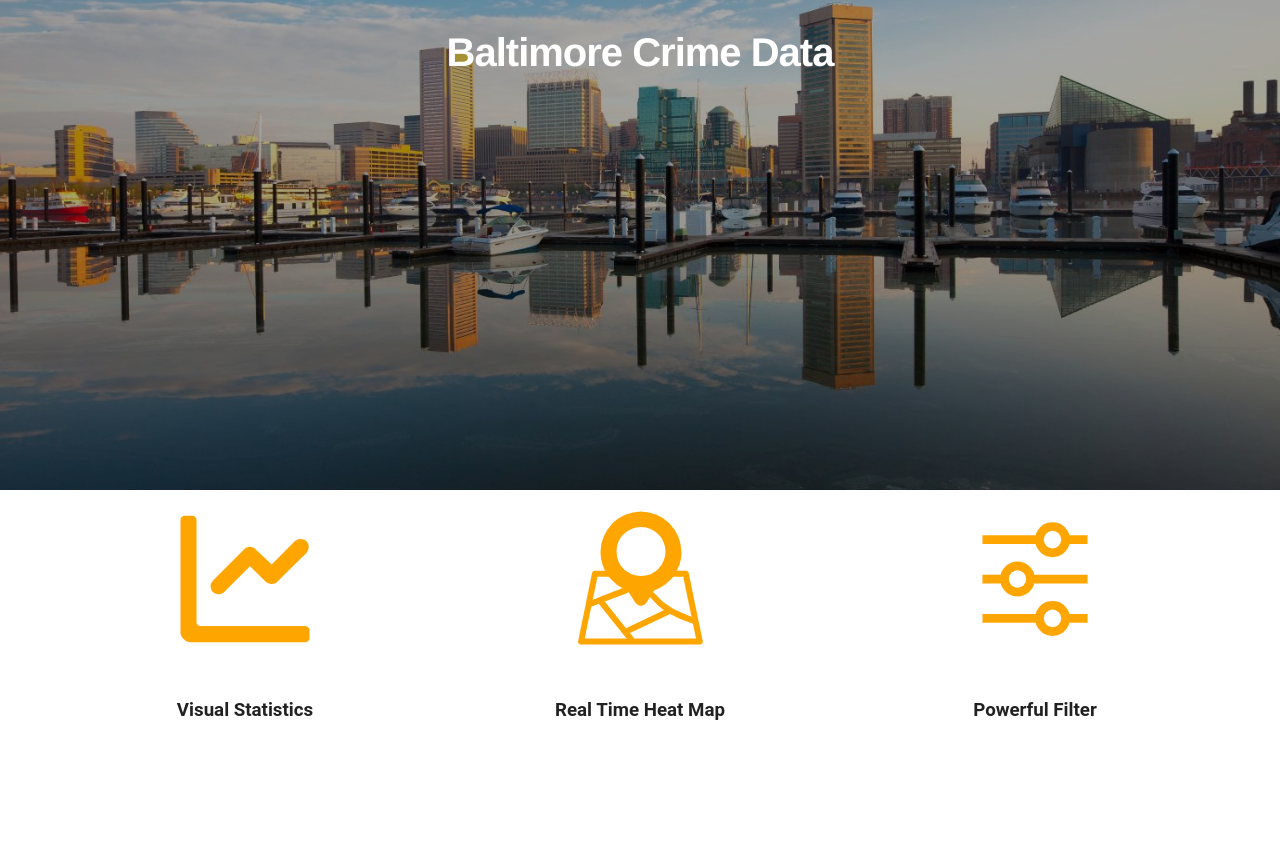
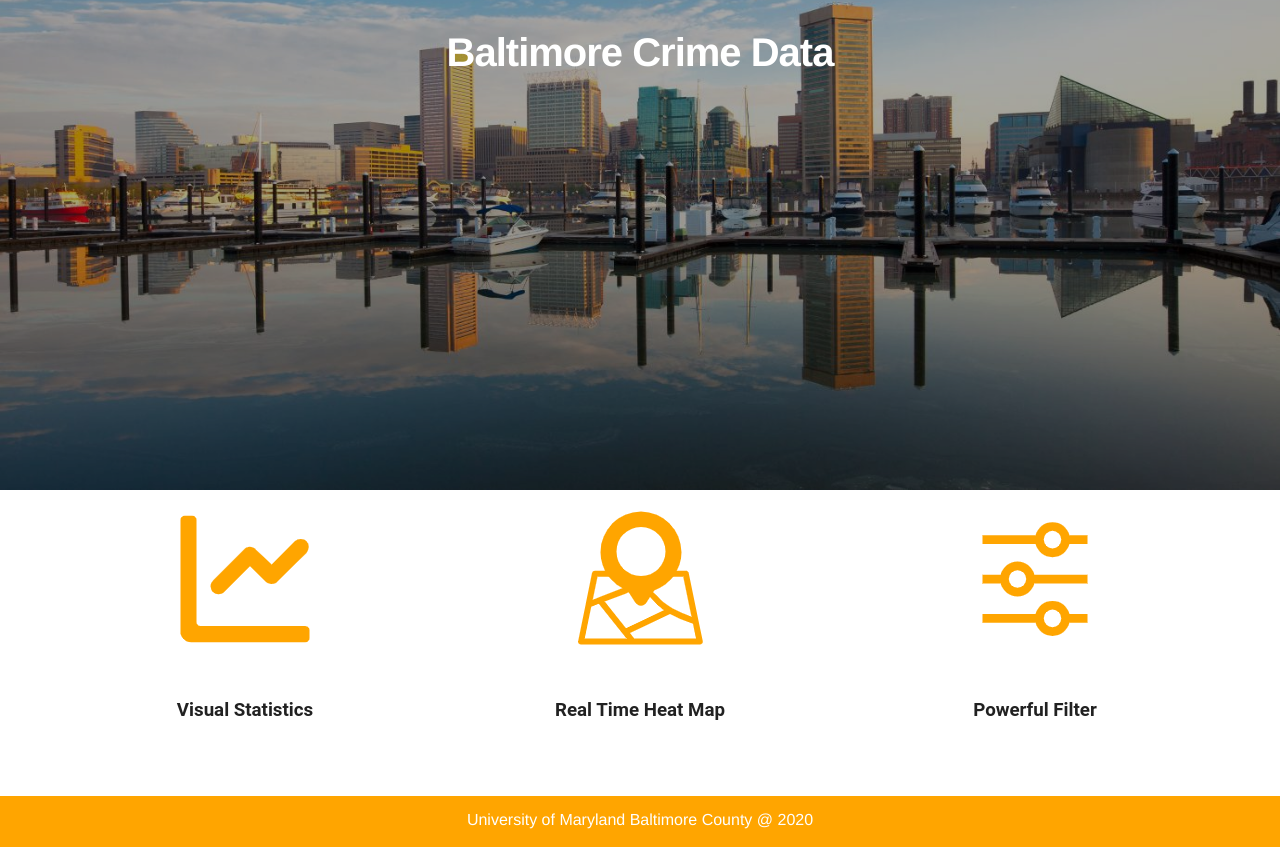
Before and after one commit to jacob5469/cs447, a Vue app in the folder frontend-starter/: page / in a window 1280 px wide. Shown: the part 174-1021 px from the top of the page. Before the commit the page ends 910 px from the top, so only its background shows below. Built offline with nearby package versions, Linux system fonts and the light colour scheme.

Commit message:
add bottom nav bar

```diff
--- a/frontend-starter/src/App.vue
+++ b/frontend-starter/src/App.vue
@@ -16,6 +16,11 @@
         <router-view />
       </v-content>
     </v-app>
+    <div class="bottomTab">
+      <div class="bottomTabText">
+         <p>University of Maryland Baltimore County @ 2020</p>
+      </div>
+    </div>
   </div>
 </template>
 
@@ -36,4 +41,17 @@
   z-index: 0;
 }
 
+.bottomTab {
+    margin-top: 60px;
+    background: orange;
+    width: 100%;
+    height: 4vw;
+}
+.bottomTabText {
+    color: white;
+    text-align: center;
+    position: relative;
+    top: 30%;
+}
+
 </style>
```
